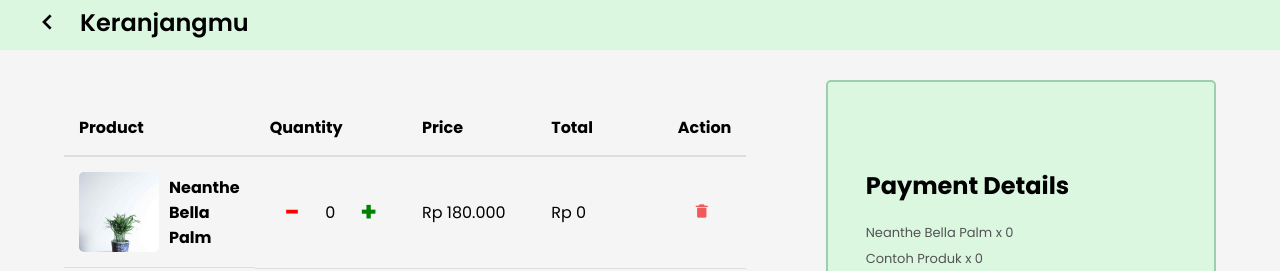
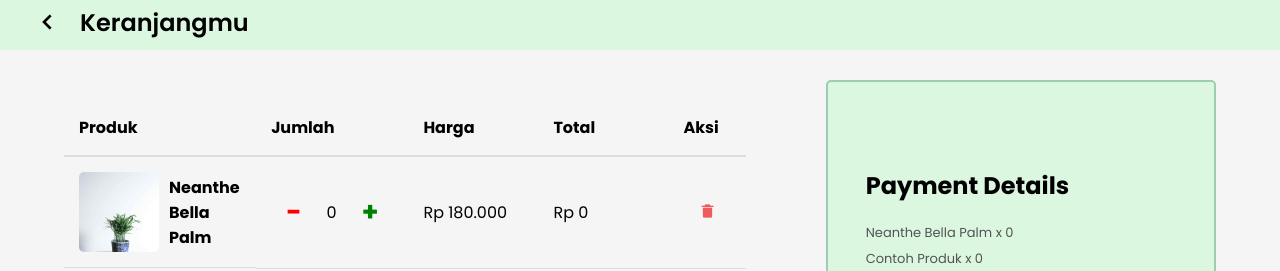
Before and after one commit to Ijon6k/plants-e-commerce, a website: page cartPage.html in a window 1280 px wide. Shown: the top 271 px of the page. Drawn offline with nearby package versions, Linux system fonts and the light colour scheme.

Commit message:
Update cartPage.html

```diff
--- a/cartPage.html
+++ b/cartPage.html
@@ -99,11 +99,11 @@
         <table class="product-table">
           <thead>
             <tr>
-              <th>Product</th>
-              <th>Quantity</th>
-              <th>Price</th>
+              <th>Produk</th>
+              <th>Jumlah</th>
+              <th>Harga</th>
               <th>Total</th>
-              <th>Action</th>
+              <th>Aksi</th>
             </tr>
           </thead>
           <tbody>
```
